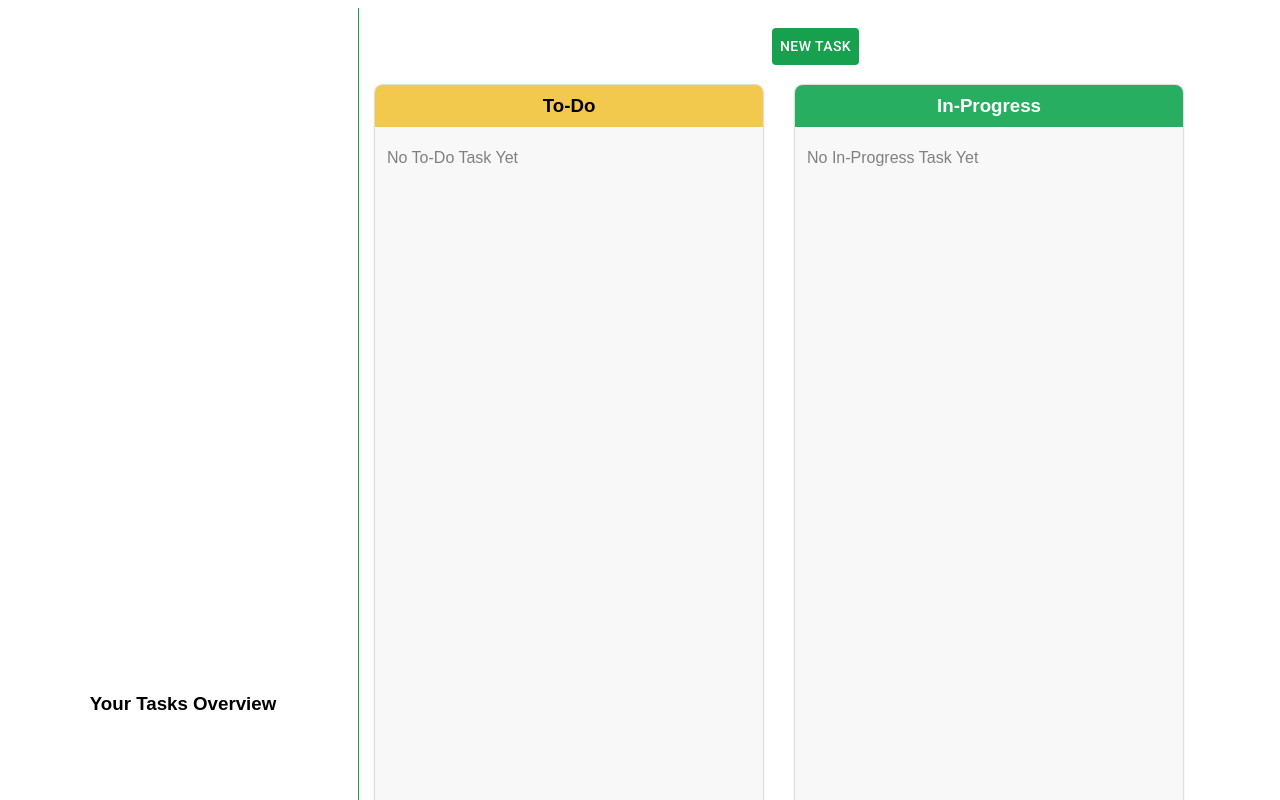
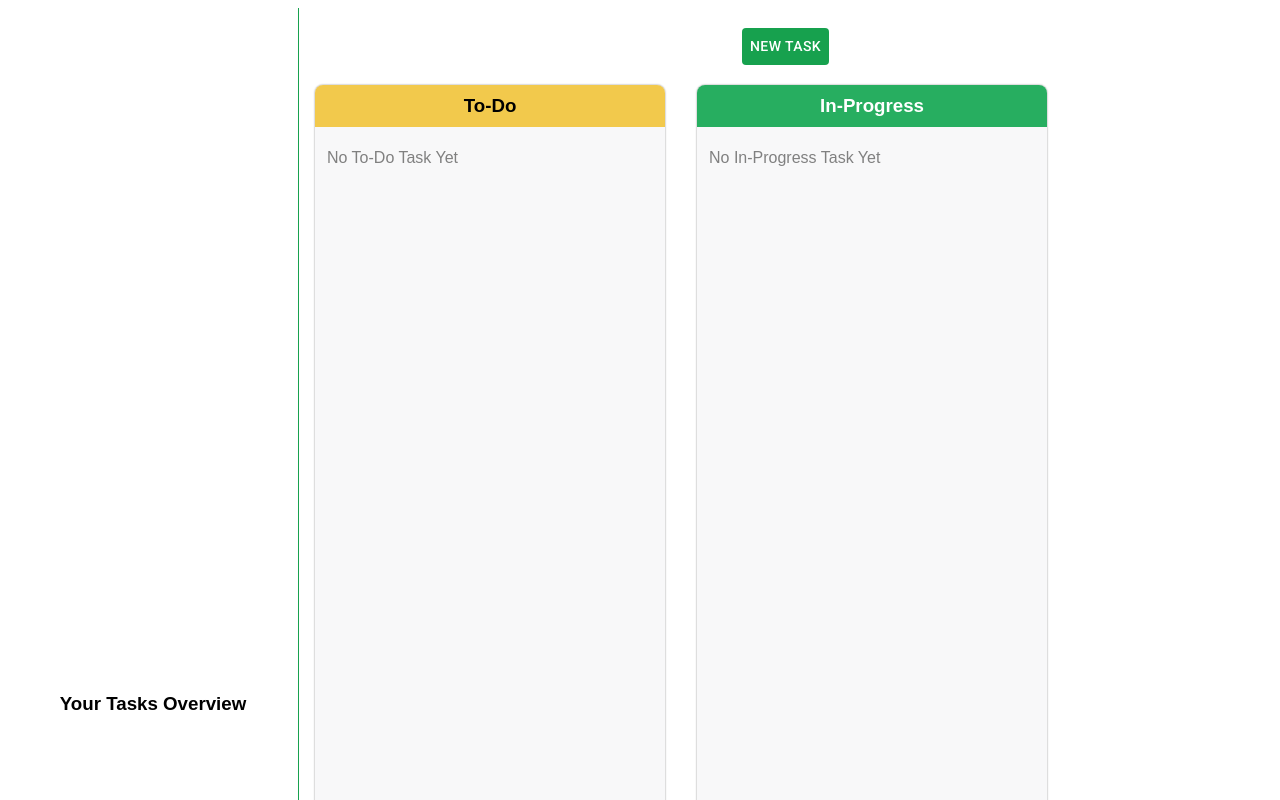
Before and after one commit to Arjhun777/Simple-To-Do, a React app: page /home in a window 1280 px wide. Shown: the top 800 px of the page. Built offline with nearby package versions, Linux system fonts and the light colour scheme; sample sign-in values are in the browser's storage.

Commit message:
size changes

```diff
--- a/src/assets/style/globalStyle.scss
+++ b/src/assets/style/globalStyle.scss
@@ -41,7 +41,7 @@
     @include flex-container();
     border-right: 1px solid #17a14e;
     height: 100%;
-    max-width: 350px;
+    max-width: 290px;
     display: flex;
     flex-direction: column;
     .pie-chart-head {
--- a/src/assets/style/statusContainer.scss
+++ b/src/assets/style/statusContainer.scss
@@ -5,7 +5,7 @@
     flex-direction: column;
     min-width: 300px;
     max-width: 500px;
-    width: 388px;
+    width: 350px;
     height: 100vh;
     border-radius: 8px 8px 0 0;
     box-shadow: 0 0 2px 0px grey;
```
